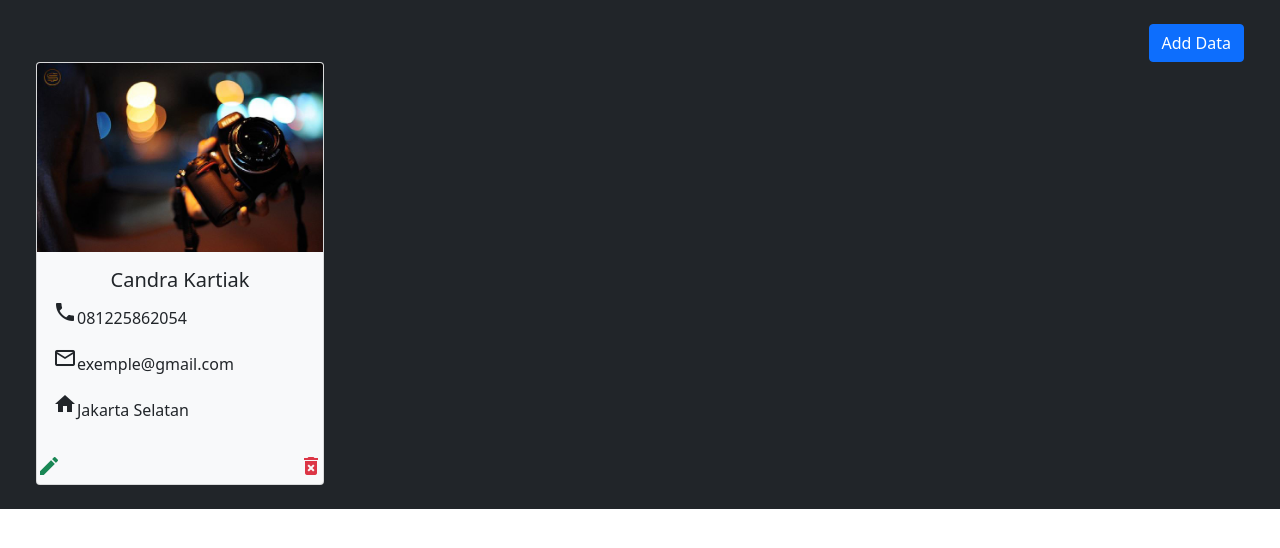
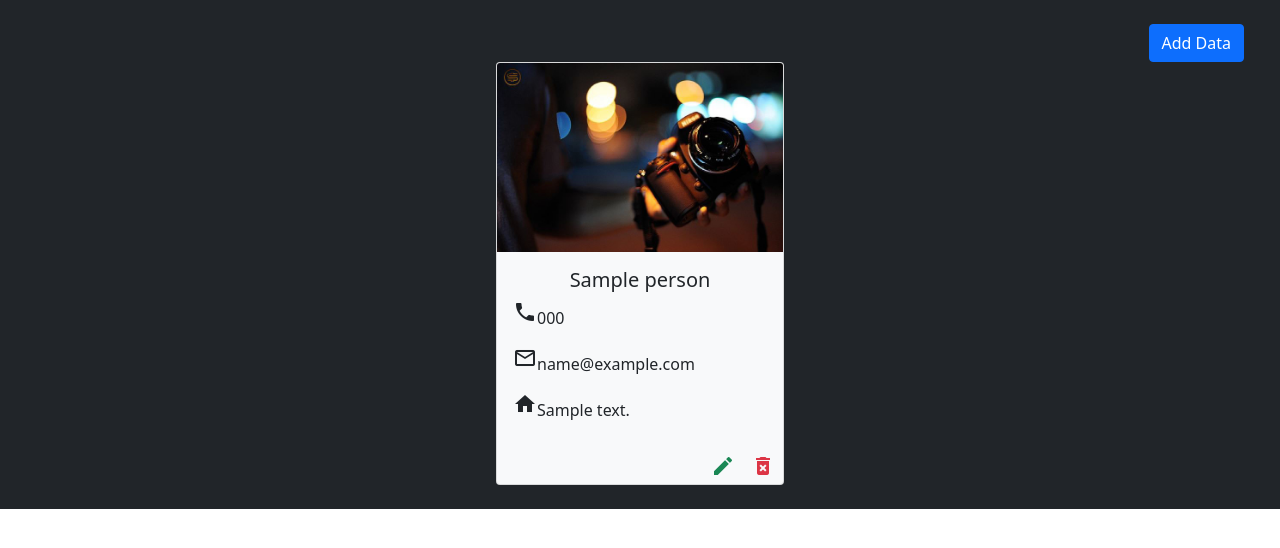
Before and after one commit to candra-enz/crudapp, a PHP site: page / in a window 1280 px wide. Shown: the part 56-604 px from the top of the page. Run offline with PHP 8.4, Linux system fonts and the light colour scheme; tables that the repository leaves empty hold one stand-in row (values such as "Sample post").

Commit message:
connect to database and read data form database

```diff
--- /dev/null
+++ b/connect.php
@@ -0,0 +1,14 @@
+<?php
+
+define('DB_SERVER', 'localhost');
+define('DB_USERNAME', 'root');
+define('DB_PASSWORD', '');
+define('DB_NAME', 'data');
+
+
+$mysqli = new mysqli(DB_SERVER, DB_USERNAME, DB_PASSWORD, DB_NAME);
+
+//
+if($mysqli === false){
+    die("ERROR: Could not connect. " . $mysqli->connect_error);
+}
--- a/index.php
+++ b/index.php
@@ -1,10 +1,12 @@
 <?php
-require_once('./templates/header.php')
+require_once('./templates/header.php');
+
+require_once "connect.php";
 
 ?>
 
 <div class="container-main p-4">
-    <!-- nav -->
+
 
 
     <!-- button add data -->
@@ -15,6 +17,59 @@ require_once('./templates/header.php')
         </button>
     </div>
 
+    <div class="container_card d-flex justify-content-around">
+
+        <?php
+
+        $sql = "SELECT * FROM person";
+        if ($result = $mysqli->query($sql)) {
+            if ($result->num_rows > 0) {
+                while ($row = $result->fetch_array()) {
+        ?> <div class="card bg-light" style="width: 18rem;">
+                        <img class="card-img-top" src="resources/img/foto.jpg" alt="...">
+                        <div class="card-body">
+                            <h5 class="card-title text-center"><?= $row['name'] ?></h5>
+                            <div class="grup">
+
+                                <p class="phone fw-normal "><i class="material-icons">phone</i><?= $row['telephone'] ?></p>
+                                <p class="email fw-normal"><i class="material-icons">mail_outline</i><?= $row['email'] ?></p>
+                                <p class="addres fw-normal"><i class="material-icons">home</i><?= $row['address'] ?></p>
+                            </div>
+
+
+
+                        </div>
+                        <div class=" action d-flex justify-content-end px-2">
+                            <!-- <a href="#" class="btn btn-primary">Edit</a>
+                <a href="#" class="btn btn-danger">Delete</a> -->
+                            <a href="#" class="card-link" data-bs-toggle="modal" data-bs-target="#editPostModal"><i class="material-icons text-success">edit</i></a>
+                            <a href="#" class="card-link"><i class="material-icons text-danger">delete_forever</i></a>
+                        </div>
+                    </div>
+
+        <?php }
+                // Free result set
+                $result->free();
+            } else {
+                echo '<div class="alert alert-danger"><em>No records were found.</em></div>';
+            }
+        } else {
+            echo "Oops! Something went wrong. Please try again later.";
+        }
+
+        // Close connection
+        $mysqli->close();
+        ?>
+
+
+
+
+
+
+
+
+
+        <!-- modal section -->
         <!-- addModal -->
         <div class="modal fade" id="addPostModal" tabindex="-1" aria-labelledby="exampleModalLabel" aria-hidden="true">
             <div class="modal-dialog">
@@ -45,7 +100,6 @@ require_once('./templates/header.php')
                 </div>
             </div>
         </div>
-
         <!--edit Modal -->
         <div class="modal fade" id="editPostModal" tabindex="-1" aria-labelledby="exampleModalLabel" aria-hidden="true">
             <div class="modal-dialog">
@@ -76,44 +130,11 @@ require_once('./templates/header.php')
                 </div>
             </div>
         </div>
-
-
-
-    <div class="card bg-light" style="width: 18rem;">
-        <img class="card-img-top" src="resources/img/foto.jpg" alt="...">
-        <div class="card-body">
-            <h5 class="card-title text-center">Candra Kartiak</h5>
-            <div class="grup">
-
-                <p class="phone fw-normal "><i class="material-icons">phone</i>081225862054</p>
-                <p class="email fw-normal"><i class="material-icons">mail_outline</i>exemple@gmail.com</p>
-                <p class="addres fw-normal"><i class="material-icons">home</i>Jakarta Selatan</p>
-            </div>
-
-
+        <!-- modal section end -->
 
     </div>
-        <div class=" action d-flex justify-content-between">
-            <!-- <a href="#" class="btn btn-primary">Edit</a>
-                <a href="#" class="btn btn-danger">Delete</a> -->
-            <a href="#" class="card-link" data-bs-toggle="modal" data-bs-target="#editPostModal"><i class="material-icons text-success">edit</i></a>
-            <a href="#" class="card-link"><i class="material-icons text-danger">delete_forever</i></a>
+    <!-- containerend -->
 </div>
-    </div>
-
-
-
-
-
-
-
-
-
-
-</div>
-</div>
-
-
 <?php
 require_once('./templates/footer.php')
 
--- a/templates/header.php
+++ b/templates/header.php
@@ -14,6 +14,7 @@
 </head>
 
 <body>
+
     <nav class="navbar navbar-light bg-light">
         <div class="container-fluid d-flex justify-content-between px-5">
             <a class="navbar-brand" href="#">Contact App</a>
```
Lines whose indentation alone changed are shown as unchanged.
